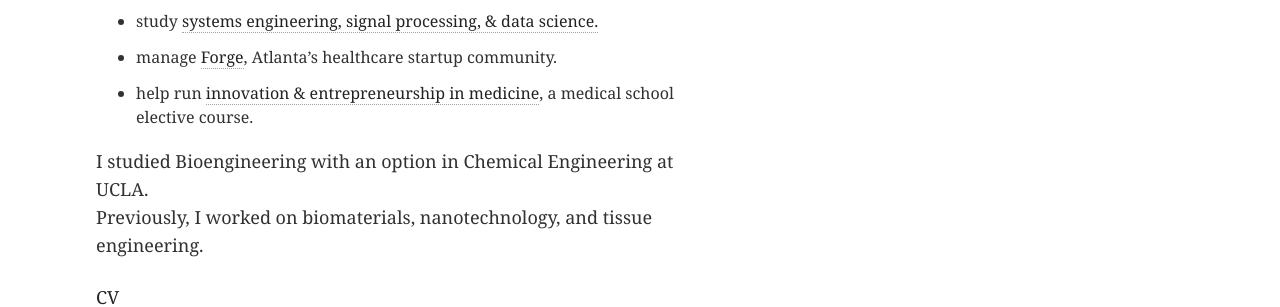
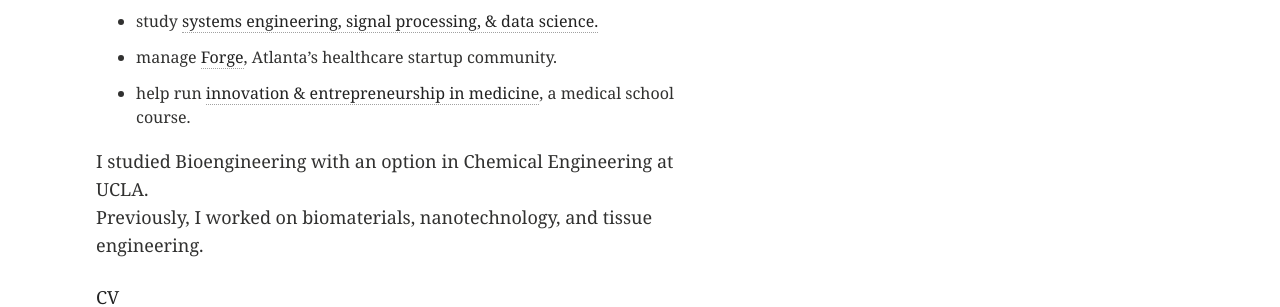
Before and after one commit to erikr/erikr.github.io, a Jekyll site: the page built from about.md, in a window 1280 px wide. Shown: the part 315-622 px from the top of the page. Built offline with Jekyll 4.4.1, drawn with Linux system fonts in a browser that asks for light colours.

Commit message:
changes to about.md

```diff
--- a/about.md
+++ b/about.md
@@ -9,7 +9,7 @@ I'm an MD-PhD student at Emory & Georgia Tech. Currently, I:
 + work on clinical informatics under [Professor Gari Clifford](http://gdclifford.info/gari)
 + study [systems engineering, signal processing, & data science.](http://www.bme.gatech.edu/research/system.shtml)
 + manage [Forge](http://forgeatl.com), Atlanta's healthcare startup community.
-+ help run [innovation & entrepreneurship in medicine](https://docs.google.com/document/d/1ir09RVo8xeuBltDeATvJWjpzTf8EDUDHjj5QUPDtKrE/edit?usp=sharing), a medical school elective course.
++ help run [innovation & entrepreneurship in medicine](https://docs.google.com/document/d/1ir09RVo8xeuBltDeATvJWjpzTf8EDUDHjj5QUPDtKrE/edit?usp=sharing), a medical school course.
 
 I studied Bioengineering with an option in Chemical Engineering at UCLA.<br>
 Previously, I worked on biomaterials, nanotechnology, and tissue engineering.<br>
```
